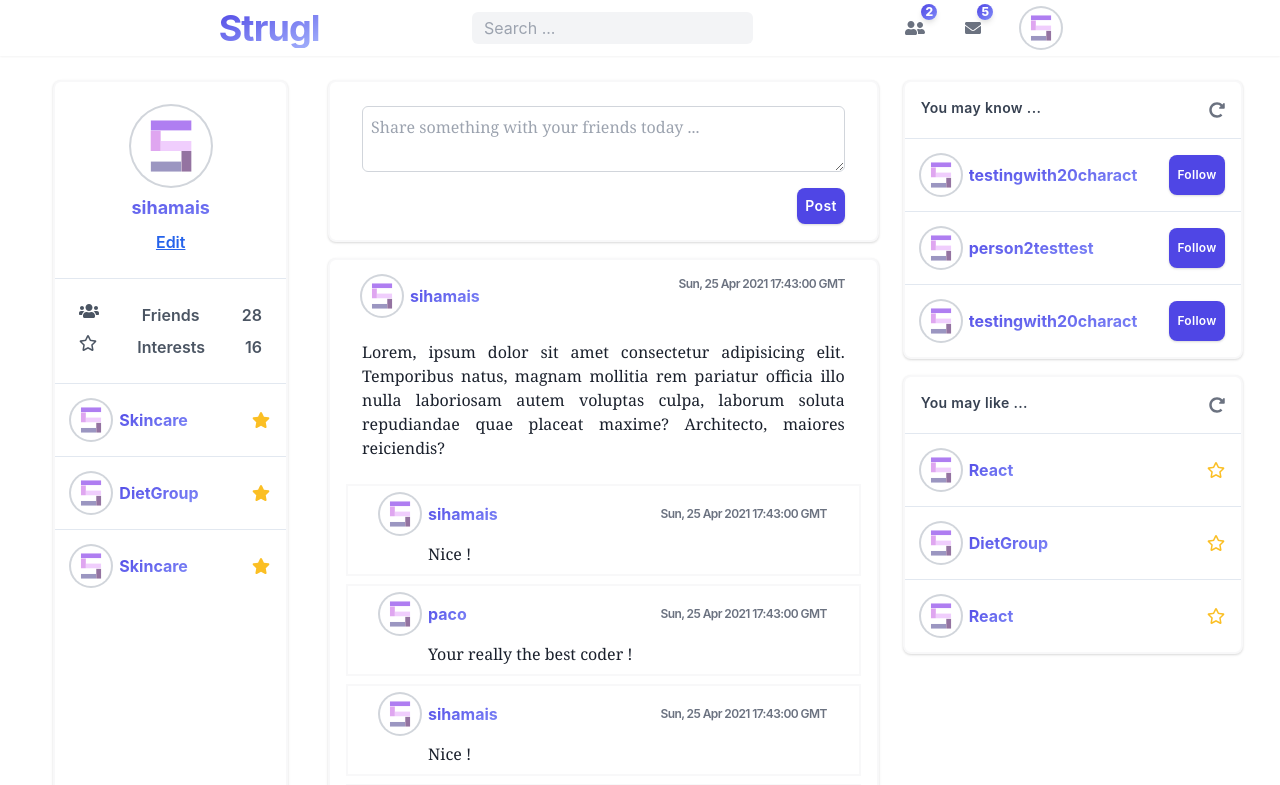
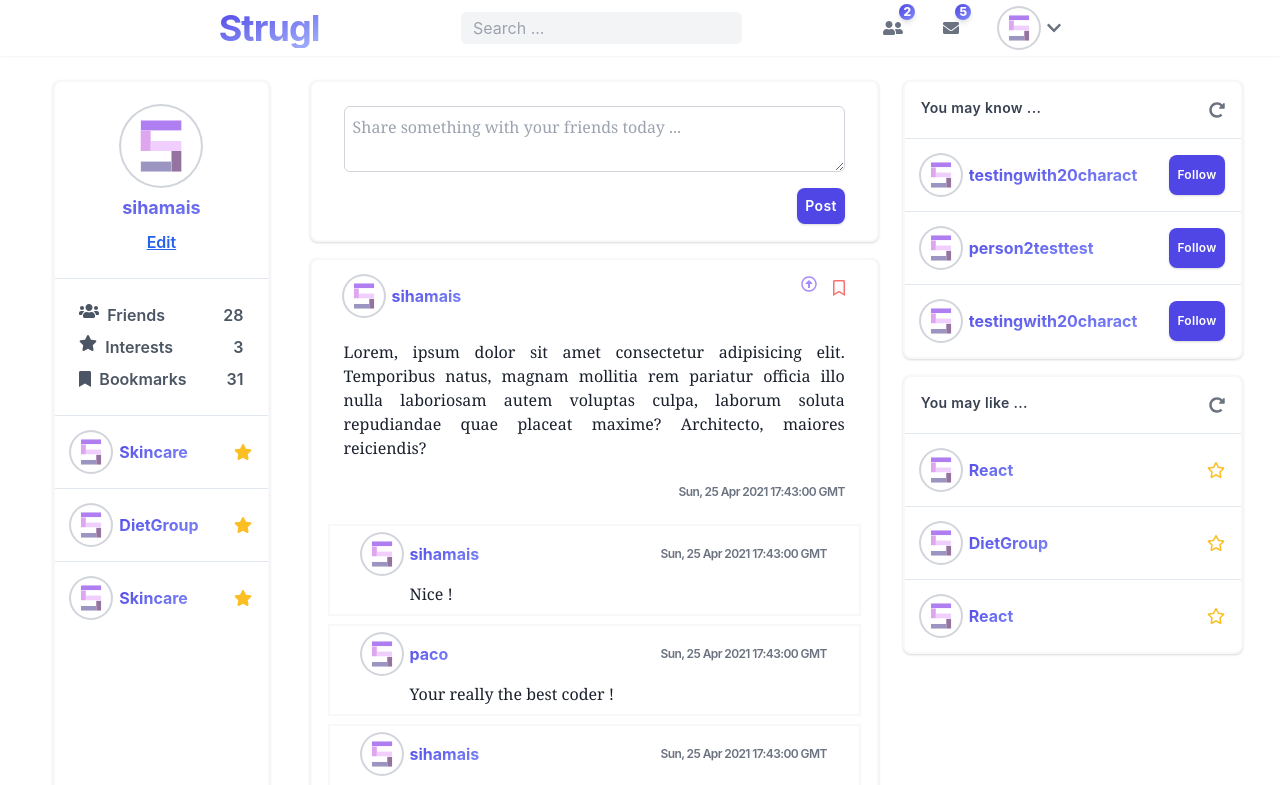
Before and after one commit to pacokleitz/strugl, a Next.js app in the folder client/: page /dashboard in a window 1280 px wide. Shown: the top 785 px of the page. Built offline with nearby package versions, Linux system fonts and the light colour scheme.

Commit message:
Interactive dashboard

```diff
--- a/client/components/header.tsx
+++ b/client/components/header.tsx
@@ -1,4 +1,6 @@
 import {
+  faChevronDown,
+  faSortDown,
   faEnvelope,
   faUser,
   faUserFriends,
@@ -9,7 +11,7 @@ import Link from "next/link";
 export default function Header() {
   return (
     <div className="sticky top-0 w-full h-auto p-2 mb-6 shadow-sm flex flex-row content-center m-auto text-center justify-evenly align-baseline bg-white">
-      <div className="w-2/3 flex flex-row content-center m-auto text-center justify-around items-end">
+      <div className="w-2/3 flex flex-row content-center m-auto text-center justify-around">
         <Link href="/dashboard" as="/">
           <h1 className="bg-gradient-to-br from-indigo-600 to-indigo-300 bg-clip-text text-transparent text-4xl font-bold tracking-tight cursor-pointer">
             Strugl
@@ -40,13 +42,17 @@ export default function Header() {
               5
             </span>
           </div>
-          <div className="relative inline-block">
+          <div className="relative flex flex-row space-x-2 items-center">
             <a href="/profile">
               <img
                 src="default.svg"
                 className="w-10 rounded-full bg-white ring-2 ring-gray-300"
               />
             </a>
+            <FontAwesomeIcon
+              icon={faChevronDown}
+              className="w-4 text-gray-500 hover:text-gray-600 cursor-pointer"
+            />
           </div>
         </div>
       </div>
--- a/client/pages/widgets/feed.tsx
+++ b/client/pages/widgets/feed.tsx
@@ -1,8 +1,18 @@
-import { faUserCircle } from "@fortawesome/free-regular-svg-icons";
-import { FontAwesomeIcon } from "@fortawesome/react-fontawesome";
 import Post from "../../lib/post";
 import User from "../../lib/user";
 import Comment from "../../lib/comment";
+import { FontAwesomeIcon } from "@fortawesome/react-fontawesome";
+import {
+  faBookmark as faBookmarkFull,
+  faStar as faStarFull,
+  faArrowAltCircleUp as faArrowAltCircleUpFull,
+} from "@fortawesome/free-solid-svg-icons";
+import {
+  faBookmark as faBookmarkEmpty,
+  faStar as faStarEmpty,
+  faArrowAltCircleUp as faArrowAltCircleUpEmpty,
+} from "@fortawesome/free-regular-svg-icons";
+import { useState } from "react";
 
 // Données de tests (à supprimer après)
 let testDate = new Date(2021, 3, 25, 17, 43);
@@ -47,7 +57,7 @@ let PostsList: Post[] = [
     date: testDate,
   },
 ];
-// Fin de données de tests (à supprimer plus tard)
+// Fin des données de tests (à supprimer plus tard)
 
 function CommentsRender(props: any) {
   const date = props.comment.date.toUTCString();
@@ -83,6 +93,33 @@ function CommentsRender(props: any) {
 
 function PostRender(props: any) {
   const date = props.post.date.toUTCString();
+  const [commentsList, setcommentsList] = useState(props.post.comments);
+
+  const [voteState] = useState([
+    faArrowAltCircleUpEmpty,
+    faArrowAltCircleUpFull,
+  ]);
+
+  let [currentVoteState, setCurrentVoteState] = useState(0);
+  let currentVote = voteState[currentVoteState];
+
+  function Upvote() {
+    if (currentVoteState == 0) setCurrentVoteState((currentVoteState = 1));
+    else setCurrentVoteState((currentVoteState = 0));
+    currentVote = voteState[currentVoteState];
+  }
+
+  const [bookmarkState] = useState([faBookmarkEmpty, faBookmarkFull]);
+  let [currentBookmarkState, setCurrentBookmarkState] = useState(0);
+  let currentBookmark = bookmarkState[currentBookmarkState];
+
+  function Mark() {
+    if (currentBookmarkState == 0)
+      setCurrentBookmarkState((currentBookmarkState = 1));
+    else setCurrentBookmarkState((currentBookmarkState = 0));
+    currentBookmark = bookmarkState[currentBookmarkState];
+  }
+
   return (
     <div className="py-4 shadow bg-white border-2 border-gray-100 border-opacity-60 rounded-lg space-y-6">
       <div className="px-8 space-y-6">
@@ -101,18 +138,30 @@ function PostRender(props: any) {
               </h3>
             </div>
           </a>
-          <p className="text-right text-xs font-semibold text-gray-500 tracking-tighter">
-            {date}
-          </p>
+          <div className="flex flex-row space-x-4">
+            <FontAwesomeIcon
+              icon={currentVote}
+              className="w-6 text-purple-400 hover:text-purple-500 cursor-pointer	self-start"
+              onClick={Upvote}
+            />
+            <FontAwesomeIcon
+              icon={currentBookmark}
+              className="w-6 h-6 text-red-400 hover:text-red-500 cursor-pointer	self-start"
+              onClick={Mark}
+            />
+          </div>
         </div>
 
         <p className="text-md font-regular text-justify font-serif subpixel-antialiased">
           {props.post.content}
         </p>
+        <p className="text-right text-xs font-semibold text-gray-500 tracking-tighter">
+          {date}
+        </p>
       </div>
       <div className="px-4 space-y-2">
         {props.post.comments &&
-          props.post.comments.map((comment: Comment) => (
+          commentsList.map((comment: Comment) => (
             <CommentsRender key={props.post.id} comment={comment} />
           ))}
         <form className="flex flex-col px-8 py-2 space-y-2 bg-white border-2 border-gray-100 border-opacity-60">
@@ -130,18 +179,21 @@ function PostRender(props: any) {
 }
 
 export default function Feed() {
+  const [list, setList] = useState(PostsList);
+
   return (
     <div className="w-full flex-grow m-auto content-center text-center flex flex-col space-y-4">
       <form className="px-8 py-4 shadow bg-white border-2 border-gray-100 border-opacity-60 rounded-lg space-y-4 flex flex-col">
         <textarea
           placeholder="Share something with your friends today ..."
           className="mt-2 p-2 rounded-md border focus:shadow-inner border-gray-300 focus:outline-none text-md text-justify font-serif subpixel-antialiased"
+          required
         ></textarea>
         <button className="text-sm shadow self-end w-min p-2 rounded-lg bg-indigo-600 text-white font-semibold tracking-wide hover:bg-opacity-90">
           Post
         </button>
       </form>
-      {PostsList.map((post: Post) => (
+      {list.map((post: Post) => (
         <PostRender key={post.id} post={post} />
       ))}
     </div>
--- a/client/pages/widgets/profile.tsx
+++ b/client/pages/widgets/profile.tsx
@@ -1,7 +1,11 @@
-import { faStar as fasStar, faUsers } from "@fortawesome/free-solid-svg-icons";
-import { faStar as farStar } from "@fortawesome/free-regular-svg-icons";
 import { FontAwesomeIcon } from "@fortawesome/react-fontawesome";
+import {
+  faStar as faStarFull,
+  faUsers, faBookmark
+} from "@fortawesome/free-solid-svg-icons";
+import { faStar as faStarEmpty } from "@fortawesome/free-regular-svg-icons";
 import Subject from "../../lib/subject";
+import { useState } from "react";
 
 // Données de tests (à supprimer plus tard)
 const subject1 = new Subject(21, "Skincare", true);
@@ -10,11 +14,17 @@ const subject2 = new Subject(39, "DietGroup", true);
 const favs: Subject[] = [subject1, subject2, subject1];
 // Fin de données de tests (à supprimer plus tard)
 
-function Unstar() {
-  return;
-}
+function SubjectRender(props: any) {
+  const [starState] = useState([faStarEmpty, faStarFull]);
+  let [currentStarState, setCurrentStarState] = useState(1);
+  let currentStar = starState[currentStarState];
 
-function SubjectRender(props: any) {
+  function Star() {
+    if (currentStarState == 0) setCurrentStarState((currentStarState = 1));
+    else setCurrentStarState((currentStarState = 0));
+    currentStar = starState[currentStarState];
+  }
+
   return (
     <div className="px-4 py-4 flex flex-row space-x-8 justify-between">
       <div>
@@ -35,15 +45,17 @@ function SubjectRender(props: any) {
         </a>
       </div>
       <FontAwesomeIcon
-        icon={fasStar}
+        icon={currentStar}
         className="w-6 text-yellow-400 self-center hover:text-yellow-500 cursor-pointer"
-        onClick={Unstar}
+        onClick={Star}
       />
     </div>
   );
 }
 
 export default function Profile() {
+  const [favsList, setList] = useState(favs);
+
   return (
     <div className="shadow bg-white border-2 border-gray-100 border-opacity-60 rounded-lg divide-y">
       <a href="/profile" className="p-6 justify-center space-y-2">
@@ -58,20 +70,34 @@ export default function Profile() {
           Edit
         </p>
       </a>
-      <div className="p-6 space-y-2">
-        <a className="flex flex-row justify-between space-x-10 text-md text-center font-semibold text-gray-600">
-          <FontAwesomeIcon icon={faUsers} className="w-6" />
-          <p>Friends</p>
+      <div className="p-6 space-y-2 items-start">
+        <a className="flex flex-row justify-between space-x-10 text-md font-semibold text-gray-600 hover:text-blue-400 cursor-pointer">
+          <div className="flex flex-row justify-between space-x-2">
+            <FontAwesomeIcon icon={faUsers} className="w-6" />
+            <p>Friends</p>
+          </div>
           <p>28</p>
         </a>
-        <a className="flex flex-row justify-between space-x-10 text-md text-center font-semibold text-gray-600">
-          <FontAwesomeIcon icon={farStar} className="w-6" />
-          <p>Interests</p>
-          <p>16</p>
+        <a className="flex flex-row justify-between space-x-10 text-md font-semibold text-gray-600 hover:text-yellow-400 cursor-pointer">
+          <div className="flex flex-row justify-between space-x-2">
+            <FontAwesomeIcon icon={faStarFull} className="w-6" />
+            <p>Interests</p>
+          </div>
+          <p>{favsList.length}</p>
+        </a>
+        <a className="flex flex-row justify-around space-x-10 text-md font-semibold text-gray-600 hover:text-red-400 cursor-pointer">
+          <div className="flex flex-row justify-between space-x-2">
+            <FontAwesomeIcon
+              icon={faBookmark}
+              className="w-6 h-5 self-center"
+            />
+            <p>Bookmarks</p>
+          </div>
+          <p>31</p>
         </a>
       </div>
       <div className="divide-y">
-        {favs.map((subject) => (
+        {favsList.map((subject) => (
           <SubjectRender key={subject.id} subject={subject} />
         ))}
       </div>
--- a/client/pages/widgets/suggestions.tsx
+++ b/client/pages/widgets/suggestions.tsx
@@ -1,6 +1,10 @@
-import { faRedoAlt } from "@fortawesome/free-solid-svg-icons";
-import { faStar } from "@fortawesome/free-regular-svg-icons";
 import { FontAwesomeIcon } from "@fortawesome/react-fontawesome";
+import {
+  faStar as faStarFull,
+  faRedoAlt,
+} from "@fortawesome/free-solid-svg-icons";
+import { faStar as faStarEmpty } from "@fortawesome/free-regular-svg-icons";
+import { useState } from "react";
 import Subject from "../../lib/subject";
 import User from "../../lib/user";
 
@@ -15,11 +19,17 @@ const FriendsSuggestions: User[] = [person1, person2, person1];
 const SubjectsSuggestions: Subject[] = [subject1, subject2, subject1];
 // Fin de données de tests (à supprimer plus tard)
 
-function Star() {
-  return;
-}
+function SubjectRender(props: any) {
+  const [starState] = useState([faStarEmpty, faStarFull]);
+  let [currentStarState, setCurrentStarState] = useState(0);
+  let currentStar = starState[currentStarState];
 
-function SubjectRender(props: any) {
+  function Star() {
+    if (currentStarState == 0) setCurrentStarState((currentStarState = 1));
+    else setCurrentStarState((currentStarState = 0));
+    currentStar = starState[currentStarState];
+  }
+
   return (
     <div className="px-4 py-4 flex flex-row space-x-8 justify-between">
       <div>
@@ -40,7 +50,7 @@ function SubjectRender(props: any) {
         </a>
       </div>
       <FontAwesomeIcon
-        icon={faStar}
+        icon={currentStar}
         className="w-6 text-yellow-400 self-center hover:text-yellow-500 cursor-pointer"
         onClick={Star}
       />
@@ -76,6 +86,9 @@ function FriendRender(props: any) {
 }
 
 export default function Suggestions() {
+  const [subjectsList, setSubjectsList] = useState(SubjectsSuggestions);
+  const [friendsList, setFriendsList] = useState(FriendsSuggestions);
+
   return (
     <div className="mr-10 px-6 w-full flex-grow content-center text-center flex flex-col space-y-4">
       <div className="shadow sm:bg-white border-2 border-gray-100 border-opacity-60 rounded-lg divide-y">
@@ -90,7 +103,7 @@ export default function Suggestions() {
             />
           </button>
         </div>
-        {FriendsSuggestions.map((friend: User) => (
+        {friendsList.map((friend: User) => (
           <FriendRender key={friend.id} friend={friend} />
         ))}
       </div>
@@ -106,7 +119,7 @@ export default function Suggestions() {
             />
           </button>
         </div>
-        {SubjectsSuggestions.map((subject: Subject) => (
+        {subjectsList.map((subject: Subject) => (
           <SubjectRender key={subject.id} subject={subject} />
         ))}
       </div>
```
Also changed, not shown: client/public/S.svg (added), 1 other file (tests, documents, lock files or other folders).
